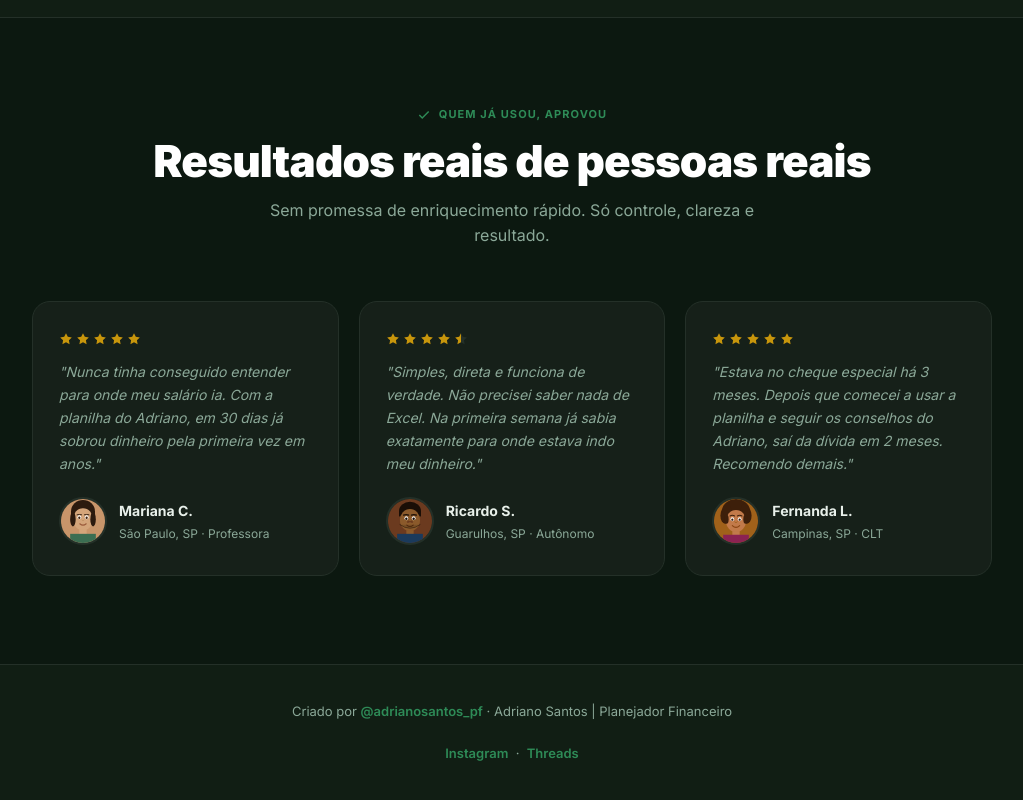
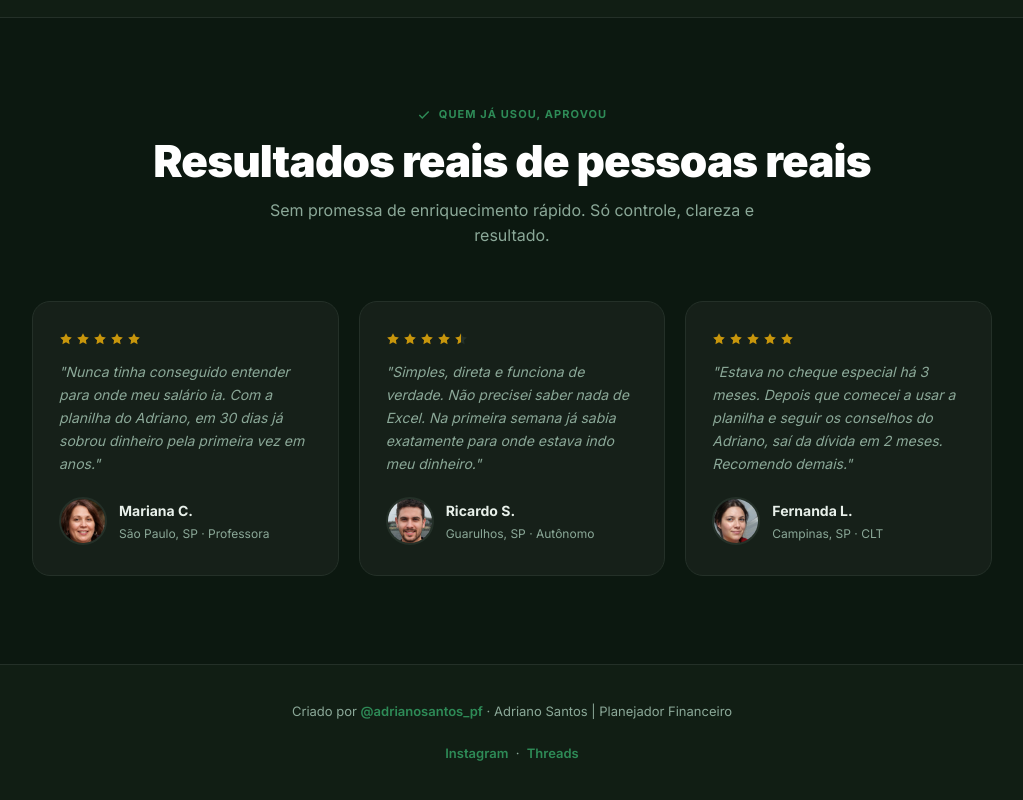
Before and after one commit to adrianomkt1-cmyk/adriano-financas, a website: page public/index.html in a window 1280 px wide. Shown: the part 3033-3833 px from the top of the page, without its empty margins (128-1151 px from the left). Drawn offline with Linux system fonts and the light colour scheme.

Commit message:
feat: fotos reais nos depoimentos

```diff
--- a/public/index.html
+++ b/public/index.html
@@ -824,33 +824,7 @@ footer a:hover { text-decoration: underline; }
       <p>"Nunca tinha conseguido entender para onde meu salário ia. Com a planilha do Adriano, em 30 dias já sobrou dinheiro pela primeira vez em anos."</p>
       <div class="depo-autor">
         <div class="depo-avatar">
-          <!-- Mariana: mulher, pele clara-média, cabelo escuro liso -->
-          <svg viewBox="0 0 48 48" xmlns="http://www.w3.org/2000/svg">
-            <rect width="48" height="48" fill="#C8956A"/>
-            <!-- cabelo -->
-            <ellipse cx="24" cy="13" rx="13" ry="12" fill="#2C1A0E"/>
-            <rect x="11" y="13" width="26" height="10" fill="#2C1A0E"/>
-            <!-- rosto -->
-            <ellipse cx="24" cy="22" rx="11" ry="12" fill="#D4A57A"/>
-            <!-- cabelo lateral -->
-            <ellipse cx="13" cy="22" rx="3" ry="8" fill="#2C1A0E"/>
-            <ellipse cx="35" cy="22" rx="3" ry="8" fill="#2C1A0E"/>
-            <!-- olhos -->
-            <ellipse cx="20" cy="20" rx="2" ry="2.2" fill="#fff"/>
-            <ellipse cx="28" cy="20" rx="2" ry="2.2" fill="#fff"/>
-            <ellipse cx="20" cy="20.5" rx="1.2" ry="1.3" fill="#3D1F0A"/>
-            <ellipse cx="28" cy="20.5" rx="1.2" ry="1.3" fill="#3D1F0A"/>
-            <!-- sobrancelhas -->
-            <path d="M17.5 17.2 Q20 16.4 22.5 17.2" stroke="#2C1A0E" stroke-width="1" fill="none" stroke-linecap="round"/>
-            <path d="M25.5 17.2 Q28 16.4 30.5 17.2" stroke="#2C1A0E" stroke-width="1" fill="none" stroke-linecap="round"/>
-            <!-- nariz -->
-            <path d="M23 23 Q24 25 25 23" stroke="#B8895A" stroke-width="0.8" fill="none" stroke-linecap="round"/>
-            <!-- boca sorrindo -->
-            <path d="M20.5 27 Q24 30 27.5 27" stroke="#9A5A3A" stroke-width="1.2" fill="none" stroke-linecap="round"/>
-            <!-- pescoço e corpo -->
-            <rect x="20" y="33" width="8" height="6" fill="#D4A57A"/>
-            <rect x="10" y="38" width="28" height="10" fill="#3B6E52"/>
-          </svg>
+          <img src="/random-person.jpg" alt="Mariana C." style="width:100%;height:100%;object-fit:cover;">
         </div>
         <div>
           <div class="depo-nome">Mariana C.</div>
@@ -880,34 +854,7 @@ footer a:hover { text-decoration: underline; }
       <p>"Simples, direta e funciona de verdade. Não precisei saber nada de Excel. Na primeira semana já sabia exatamente para onde estava indo meu dinheiro."</p>
       <div class="depo-autor">
         <div class="depo-avatar">
-          <!-- Ricardo: homem, pele morena escura, cabelo curto -->
-          <svg viewBox="0 0 48 48" xmlns="http://www.w3.org/2000/svg">
-            <rect width="48" height="48" fill="#6B3A1F"/>
-            <!-- cabelo curto -->
-            <ellipse cx="24" cy="13" rx="12" ry="10" fill="#1A0E06"/>
-            <rect x="12" y="13" width="24" height="6" fill="#1A0E06"/>
-            <!-- rosto -->
-            <ellipse cx="24" cy="23" rx="11" ry="12" fill="#8B5A2B"/>
-            <!-- olhos -->
-            <ellipse cx="20" cy="21" rx="2" ry="2.2" fill="#fff"/>
-            <ellipse cx="28" cy="21" rx="2" ry="2.2" fill="#fff"/>
-            <ellipse cx="20" cy="21.5" rx="1.3" ry="1.3" fill="#1A0E06"/>
-            <ellipse cx="28" cy="21.5" rx="1.3" ry="1.3" fill="#1A0E06"/>
-            <!-- sobrancelhas grossas -->
-            <path d="M17 17.5 Q20 16.5 22.5 17.5" stroke="#1A0E06" stroke-width="1.4" fill="none" stroke-linecap="round"/>
-            <path d="M25.5 17.5 Q28 16.5 31 17.5" stroke="#1A0E06" stroke-width="1.4" fill="none" stroke-linecap="round"/>
-            <!-- nariz mais largo -->
-            <path d="M22.5 24 Q24 26.5 25.5 24" stroke="#6B3A1F" stroke-width="1" fill="none" stroke-linecap="round"/>
-            <ellipse cx="22" cy="25" rx="1.5" ry="1" fill="#6B3A1F"/>
-            <ellipse cx="26" cy="25" rx="1.5" ry="1" fill="#6B3A1F"/>
-            <!-- boca -->
-            <path d="M20.5 28.5 Q24 31.5 27.5 28.5" stroke="#5A2D10" stroke-width="1.2" fill="none" stroke-linecap="round"/>
-            <!-- barba leve -->
-            <path d="M13 28 Q24 36 35 28" stroke="#1A0E06" stroke-width="0.5" fill="rgba(26,14,6,0.15)" stroke-linecap="round"/>
-            <!-- pescoço e corpo -->
-            <rect x="20" y="34" width="8" height="5" fill="#8B5A2B"/>
-            <rect x="10" y="38" width="28" height="10" fill="#1A3A5C"/>
-          </svg>
+          <img src="/random-person-1.jpg" alt="Ricardo S." style="width:100%;height:100%;object-fit:cover;">
         </div>
         <div>
           <div class="depo-nome">Ricardo S.</div>
@@ -928,36 +875,7 @@ footer a:hover { text-decoration: underline; }
       <p>"Estava no cheque especial há 3 meses. Depois que comecei a usar a planilha e seguir os conselhos do Adriano, saí da dívida em 2 meses. Recomendo demais."</p>
       <div class="depo-autor">
         <div class="depo-avatar">
-          <!-- Fernanda: mulher, pele morena clara, cabelo cacheado -->
-          <svg viewBox="0 0 48 48" xmlns="http://www.w3.org/2000/svg">
-            <rect width="48" height="48" fill="#A0611A"/>
-            <!-- cabelo cacheado (fundo) -->
-            <ellipse cx="24" cy="11" rx="14" ry="11" fill="#3D1F0A"/>
-            <ellipse cx="12" cy="18" rx="5" ry="9" fill="#3D1F0A"/>
-            <ellipse cx="36" cy="18" rx="5" ry="9" fill="#3D1F0A"/>
-            <ellipse cx="14" cy="12" rx="5" ry="7" fill="#3D1F0A"/>
-            <ellipse cx="34" cy="12" rx="5" ry="7" fill="#3D1F0A"/>
-            <!-- rosto -->
-            <ellipse cx="24" cy="24" rx="11" ry="12" fill="#C27A4A"/>
-            <!-- cachos nas laterais sobre o rosto -->
-            <ellipse cx="13.5" cy="22" rx="2.5" ry="5" fill="#3D1F0A"/>
-            <ellipse cx="34.5" cy="22" rx="2.5" ry="5" fill="#3D1F0A"/>
-            <!-- olhos -->
-            <ellipse cx="20" cy="22" rx="2" ry="2.2" fill="#fff"/>
-            <ellipse cx="28" cy="22" rx="2" ry="2.2" fill="#fff"/>
-            <ellipse cx="20" cy="22.5" rx="1.2" ry="1.3" fill="#3D1F0A"/>
-            <ellipse cx="28" cy="22.5" rx="1.2" ry="1.3" fill="#3D1F0A"/>
-            <!-- sobrancelhas arqueadas -->
-            <path d="M17.5 18.5 Q20 17.2 22.5 18.5" stroke="#3D1F0A" stroke-width="1.1" fill="none" stroke-linecap="round"/>
-            <path d="M25.5 18.5 Q28 17.2 30.5 18.5" stroke="#3D1F0A" stroke-width="1.1" fill="none" stroke-linecap="round"/>
-            <!-- nariz -->
-            <path d="M22.5 25 Q24 27 25.5 25" stroke="#A0611A" stroke-width="0.9" fill="none" stroke-linecap="round"/>
-            <!-- boca sorrindo amplo -->
-            <path d="M20 29 Q24 33 28 29" stroke="#8B4513" stroke-width="1.2" fill="none" stroke-linecap="round"/>
-            <!-- pescoço e roupa -->
-            <rect x="20" y="35" width="8" height="5" fill="#C27A4A"/>
-            <rect x="10" y="39" width="28" height="10" fill="#8B2252"/>
-          </svg>
+          <img src="/random-person-2.jpg" alt="Fernanda L." style="width:100%;height:100%;object-fit:cover;">
         </div>
         <div>
           <div class="depo-nome">Fernanda L.</div>
```
Also changed, not shown: public/random-person-1.jpg (added), public/random-person-2.jpg (added), public/random-person.jpg (added).
